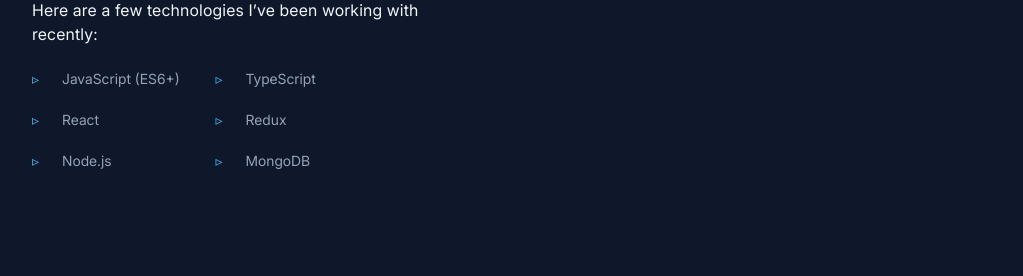
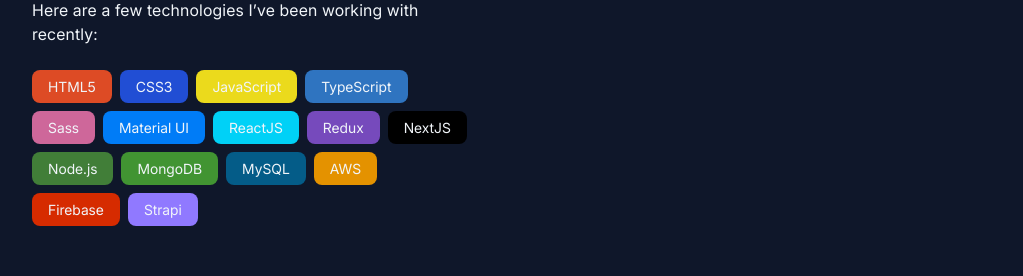
Before and after one commit to mohamedaasif/portfolio, a React (Create React App) app: page / in a window 1280 px wide. Shown: the part 1179-1455 px from the top of the page, without its empty margins (128-1151 px from the left). Built offline with nearby package versions, Linux system fonts and the light colour scheme.

Commit message:
add skills

```diff
--- a/src/components/About/About.tsx
+++ b/src/components/About/About.tsx
@@ -93,63 +93,39 @@
           <Box
             sx={{
               display: "flex",
-              gap: "36px",
+              flexWrap: "wrap",
+              gap: "8px",
+              // display: "grid",
+              // gridTemplateColumns: "repeat(auto-fit, minmax(200px, 1fr))",
             }}
           >
-            <Box>
-              {skills.slice(0, 3).map((list: string, id: number) => (
+            {skills.map((list: any, id: number) => (
               <Box
                 key={id}
                 sx={{
-                    color: darkTheme
-                      ? "var(--dark_secondary_text_color)"
-                      : "var(--light_secondary_text_color)",
+                  color: "var(--white)",
                   fontFamily: "var(--ff-regular)",
                   fontSize: "14px",
-                    mb: "24px",
+                  // mb: "24px",
                   position: "relative",
-                    paddingLeft: "30px",
-                    "&::before": {
-                      content: '"▹"',
-                      position: "absolute",
-                      left: "0px",
-                      color: darkTheme
-                        ? "var(--dark_accent_color)"
-                        : "var(--light_accent_color)",
-                    },
+                  background: list?.color,
+                  borderRadius: "8px",
+                  padding: "8px 16px",
+                  height: "fit-content",
+                  // paddingLeft: "30px",
+                  // "&::before": {
+                  //   content: '"▹"',
+                  //   position: "absolute",
+                  //   left: "0px",
+                  //   color: darkTheme
+                  //     ? "var(--dark_accent_color)"
+                  //     : "var(--light_accent_color)",
+                  // },
                 }}
               >
-                  {list}
+                {list?.skill}
               </Box>
             ))}
-            </Box>
-            <Box>
-              {skills.slice(3, 6).map((list: string, id: number) => (
-                <Box
-                  key={id}
-                  sx={{
-                    color: darkTheme
-                      ? "var(--dark_secondary_text_color)"
-                      : "var(--light_secondary_text_color)",
-                    fontFamily: "var(--ff-regular)",
-                    fontSize: "14px",
-                    mb: "24px",
-                    position: "relative",
-                    paddingLeft: "30px",
-                    "&::before": {
-                      content: '"▹"',
-                      position: "absolute",
-                      left: "0px",
-                      color: darkTheme
-                        ? "var(--dark_accent_color)"
-                        : "var(--light_accent_color)",
-                    },
-                  }}
-                >
-                  {list}
-                </Box>
-              ))}
-            </Box>
           </Box>
         </Box>
         <Box
--- a/src/components/Home/Home.tsx
+++ b/src/components/Home/Home.tsx
@@ -35,7 +35,7 @@
             mb: "24px",
           }}
         >
-          Full Stack Developer | React, Node.js, MongoDB.
+          Full Stack Developer | Delivering End-to-End Web Experiences
         </Typography>
         <Typography
           sx={{
--- a/src/utils/globalValues.ts
+++ b/src/utils/globalValues.ts
@@ -2,13 +2,67 @@
 import airtel from "../assets/airtel.png";
 import mcc from "../assets/mcc.png";
 
-export const skills: string[] = [
-  "JavaScript (ES6+)",
-  "React",
-  "Node.js",
-  "TypeScript",
-  "Redux",
-  "MongoDB",
+export const skills: any = [
+  {
+    skill: "HTML5",
+    color: "#DD4B25",
+  },
+  {
+    skill: "CSS3",
+    color: "#214ED4",
+  },
+  {
+    skill: "JavaScript",
+    color: "#EBDA1C",
+  },
+  {
+    skill: "TypeScript",
+    color: "#2F74C0",
+  },
+  {
+    skill: "Sass",
+    color: "#CE679A",
+  },
+  {
+    skill: "Material UI",
+    color: "#007CF7",
+  },
+  {
+    skill: "ReactJS",
+    color: "#00D1F7",
+  },
+  {
+    skill: "Redux",
+    color: "#764ABC",
+  },
+  {
+    skill: "NextJS",
+    color: "#000000",
+  },
+  {
+    skill: "Node.js",
+    color: "#417E38",
+  },
+  {
+    skill: "MongoDB",
+    color: "#419432",
+  },
+  {
+    skill: "MySQL",
+    color: "#045C88",
+  },
+  {
+    skill: "AWS",
+    color: "#E49200",
+  },
+  {
+    skill: "Firebase",
+    color: "#D62B00",
+  },
+  {
+    skill: "Strapi",
+    color: "#9079FF",
+  },
 ];
 
 export const experience: string[] = [
```
Lines whose indentation alone changed are shown as unchanged.
